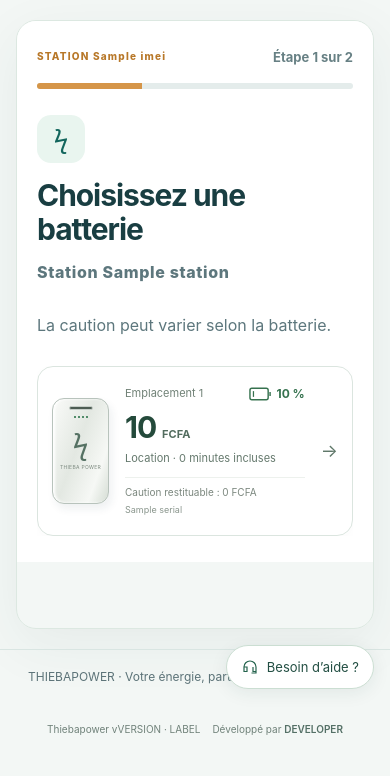
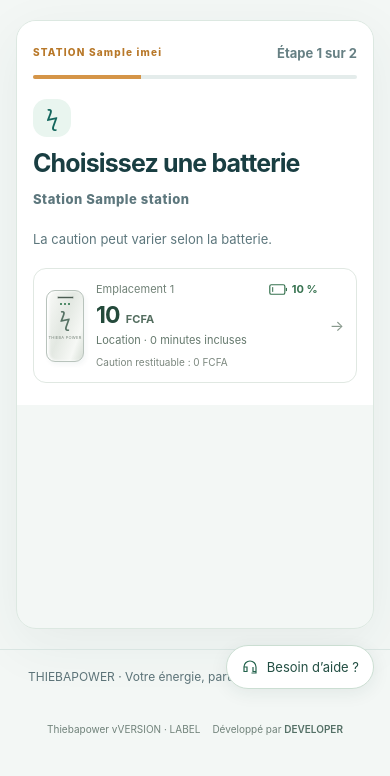
Before and after one commit to pytharchimede/thiebapower, a PHP site: template views/rent.php in a window 390 px wide. Shown: the part 139-915 px from the top of the page. Run offline with PHP 8.4, Linux system fonts and the light colour scheme; the template is opened without the code that fills it: most values are stand-ins (such as "Sample title", 1, 10 or a date in 2020); data that the repository does not hold is empty; some libraries are stand-ins or nearby versions.

Commit message:
Refine rental cards with smaller powerbanks and compact mobile typography

```diff
--- a/public/public-entry.css
+++ b/public/public-entry.css
@@ -83,25 +83,27 @@
 .public-rent #promotion-status {margin:10px 0 20px;font-size:12px;line-height:1.6;color:#61776d;}
 
 /* Mobile battery cards: rental price first, refundable deposit secondary. */
-.public-rent .battery-options {max-height:none;gap:14px;}
-.public-rent .battery-option {background:white;gap:16px;padding:18px 14px;border:1px solid #dbe5df;box-shadow:0 4px 16px #193e4205;align-items:center;}
+.public-rent .battery-options {max-height:none;gap:9px;}
+.public-rent .battery-option {background:white;gap:12px;padding:12px;border:1px solid #e0e8e2;box-shadow:none;border-radius:13px;align-items:center;}
 .public-rent .battery-option:hover {background:#fafcfb;border-color:#94b9a4;}
-.option-powerbank {position:relative;width:57px;height:106px;flex-shrink:0;border:1px solid #b8c3bc;border-radius:12px;background:linear-gradient(110deg,#fafbf9 0%,#e3e8e2 45%,#f6f8f5 78%,#d5ddd4 100%);box-shadow:inset 2px 0 3px #ffffff,3px 5px 8px #163c4212;display:flex;align-items:center;justify-content:center;flex-direction:column;gap:6px;color:#557163;}
-.powerbank-ports {position:absolute;top:7px;width:24px;height:4px;border-radius:2px;background:#4c5c52;border:1px solid #c6cec8;}
-.powerbank-light {position:absolute;top:17px;width:14px;height:2px;background:repeating-linear-gradient(to right,#528c6a 0 2px,transparent 2px 4px);}
-.powerbank-bolt {font-size:28px;line-height:1;}
-.powerbank-brand {font-size:5px;letter-spacing:.06em;color:#7b887e;}
+.option-powerbank {position:relative;width:38px;height:72px;flex-shrink:0;border:1px solid #b8c3bc;border-radius:9px;background:linear-gradient(110deg,#fafbf9 0%,#e3e8e2 45%,#f6f8f5 78%,#d5ddd4 100%);box-shadow:inset 2px 0 3px #ffffff,2px 3px 5px #163c420c;display:flex;align-items:center;justify-content:center;flex-direction:column;gap:6px;color:#557163;}
+.powerbank-ports {position:absolute;top:5px;width:17px;height:3px;border-radius:2px;background:#4c5c52;border:1px solid #c6cec8;}
+.powerbank-light {position:absolute;top:12px;width:11px;height:2px;background:repeating-linear-gradient(to right,#528c6a 0 2px,transparent 2px 4px);}
+.powerbank-bolt {font-size:20px;line-height:1;}
+.powerbank-brand {font-size:4px;letter-spacing:.06em;color:#7b887e;}
 .option-details {display:flex;flex-direction:column;flex:1;min-width:0;}
-.option-topline {display:flex;justify-content:space-between;align-items:center;flex-wrap:wrap;gap:6px;margin-bottom:7px;}
+.option-topline {display:flex;justify-content:space-between;align-items:center;flex-wrap:wrap;gap:6px;margin-bottom:4px;}
 .option-slot {font-size:11px;color:#718277;}
-.option-charge {display:inline-flex;align-items:center;gap:5px;font-size:12px;font-weight:750;color:#36724f;white-space:nowrap;}
-.option-charge svg {width:23px;height:16px;fill:none;stroke:currentColor;stroke-width:1.5;}
+.option-charge {display:inline-flex;align-items:center;gap:4px;font-size:11px;font-weight:750;color:#36724f;white-space:nowrap;}
+.option-charge svg {width:19px;height:13px;fill:none;stroke:currentColor;stroke-width:1.5;}
 .option-charge .charge-fill {fill:currentColor;stroke:none;}
 .option-rental-price {display:flex;align-items:baseline;gap:6px;line-height:1.15;}
-.public-rent .option-rental-price strong {font-size:30px;color:#244a3b;letter-spacing:-.035em;}
+.public-rent .option-rental-price strong {font-size:23px;font-weight:750;color:#244a3b;letter-spacing:-.035em;}
 .option-rental-price>span {font-size:11px;color:#536d5f;font-weight:700;}
-.option-price-caption {font-size:11px;color:#65796d;margin:5px 0 10px;}
-.option-deposit-note {font-size:10px;color:#7b877e;border-top:1px solid #edf1ed;padding-top:7px;line-height:1.5;}
-.option-serial {font-size:9px;color:#8a968d;margin-top:3px;overflow-wrap:anywhere;}
-.public-rent .battery-option .option-arrow {font-size:18px;color:#60786a;margin-left:0;}
-@media(max-width:380px) {.public-rent .battery-option{gap:10px;padding:14px 10px;}.option-powerbank{width:45px;height:90px;}.public-rent .option-rental-price strong{font-size:27px;}.option-slot{font-size:10px;}}
+.option-price-caption {font-size:11px;color:#65796d;margin:3px 0 5px;}
+.option-deposit-note {font-size:10px;color:#7b877e;padding-top:1px;line-height:1.5;}
+.option-serial {display:none;font-size:9px;color:#8a968d;margin-top:3px;overflow-wrap:anywhere;}
+.public-rent .battery-option .option-arrow {font-size:15px;color:#88998d;margin-left:0;}
+@media(max-width:380px) {.public-rent .battery-option{gap:10px;padding:11px 10px;}.option-powerbank{width:34px;height:65px;}.public-rent .option-rental-price strong{font-size:22px;}.option-slot{font-size:10px;}}
+
+@media(max-width:760px){.public-rent .kiosk-screen h2{font-size:25px;}.public-rent .screen-icon{width:38px;height:38px;font-size:22px;margin-bottom:12px;}.public-rent .kiosk-screen>p{font-size:13px;margin-bottom:18px;}.public-rent .kiosk-workflow{padding:22px 16px;}.public-rent .progress{height:4px;margin:12px 0 20px;}}
--- a/views/rent.php
+++ b/views/rent.php
@@ -6,7 +6,7 @@
     <meta name="theme-color" content="#103d46">
     <title>Louer une batterie · Thiebapower</title>
     <link rel="stylesheet" href="/style.css">
-    <link rel="stylesheet" href="/public-entry.css?v=20261005-4">
+    <link rel="stylesheet" href="/public-entry.css?v=20261005-5">
 </head>
 <body class="kiosk public-entry public-rent">
 <div class="kiosk-shell">
```
